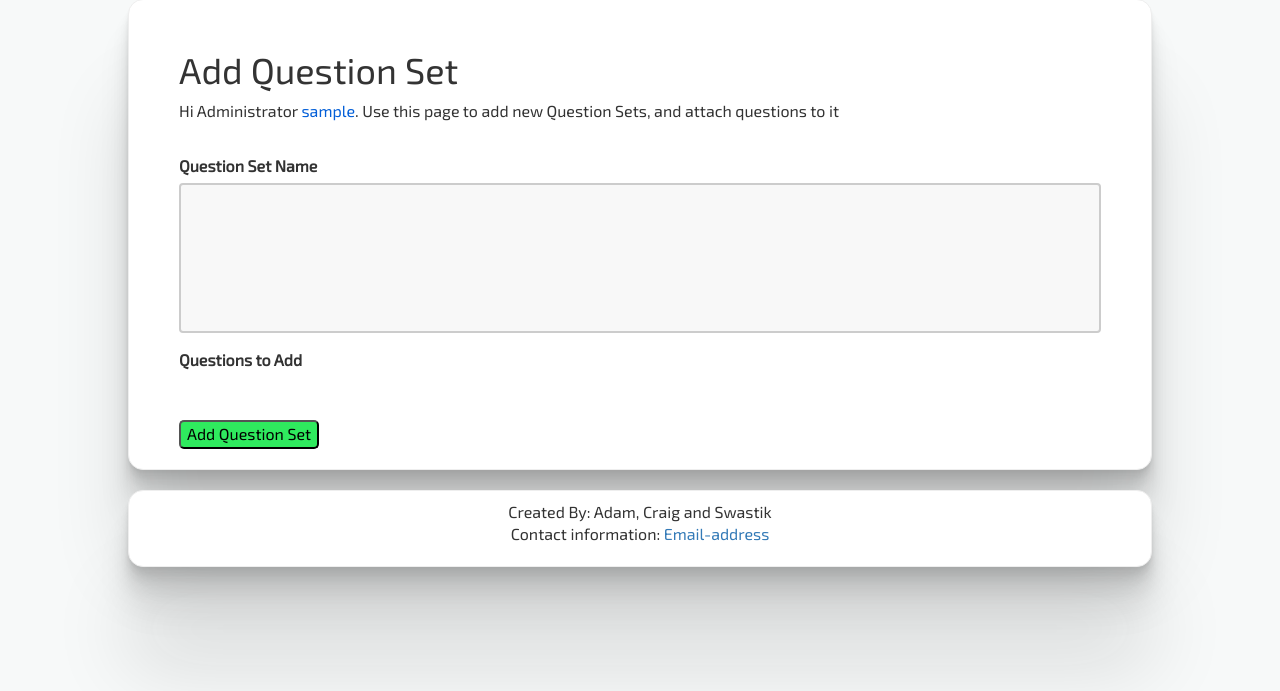
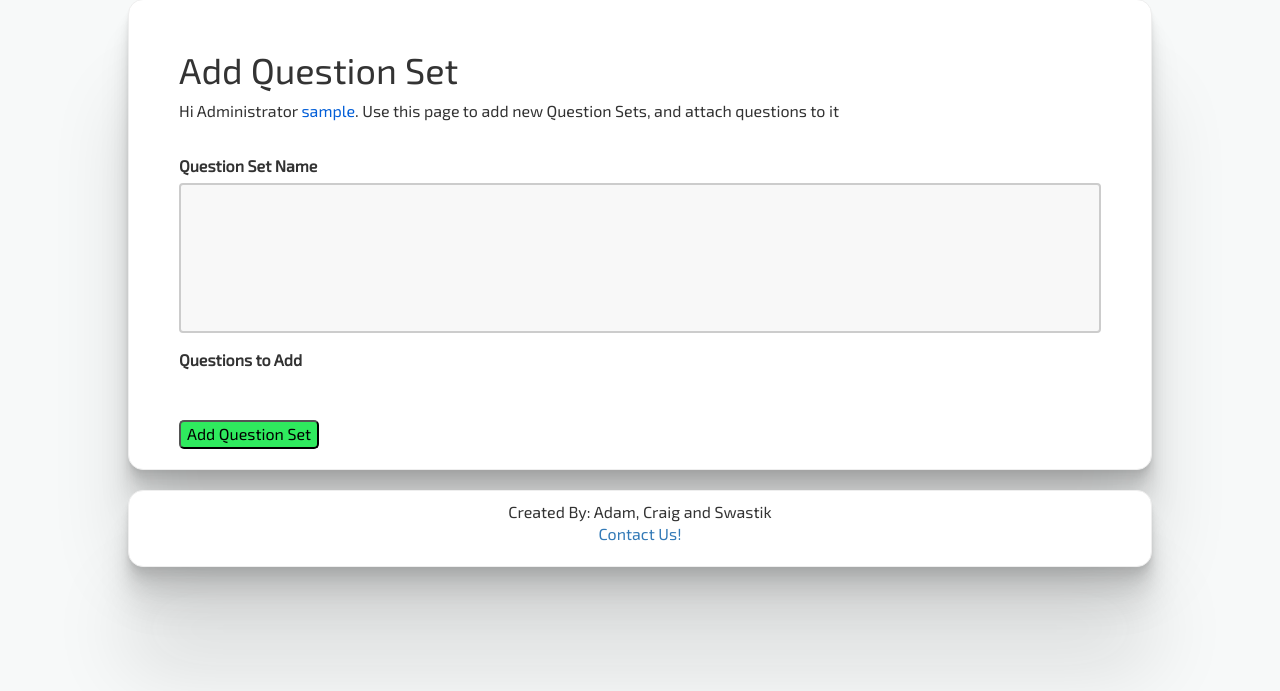
Before and after one commit to quasarswastik/CITS3403_Project-2, a Flask app: page /add_set in a window 1280 px wide. Shown: the part 109-800 px from the top of the page. Run offline with Flask 2, Linux system fonts and the light colour scheme; the visitor is signed in with stand-in values (Sample User, id 1); data comes from the database, SQL or seed files in the repository; data that the repository does not hold is empty; some libraries are stand-ins or nearby versions.

Commit message:
changed contact info in footer

```diff
--- a/app/templates/base.html
+++ b/app/templates/base.html
@@ -86,9 +86,9 @@
         <!-- Footer -->
         <div class="headfoot text_basis">
             <footer>
-            <p>Created By: Adam, Craig and Swastik<br>Contact information: <a
-                href="mailto:22556239@student.uwa.edu.au">
-                Email-address</a></p>
+            <p>Created By: Adam, Craig and Swastik<br>
+                <a href="{{ url_for('authors') }}">Contact Us!</a>
+            </p>
             </footer>
         </div>
     </body>
```
